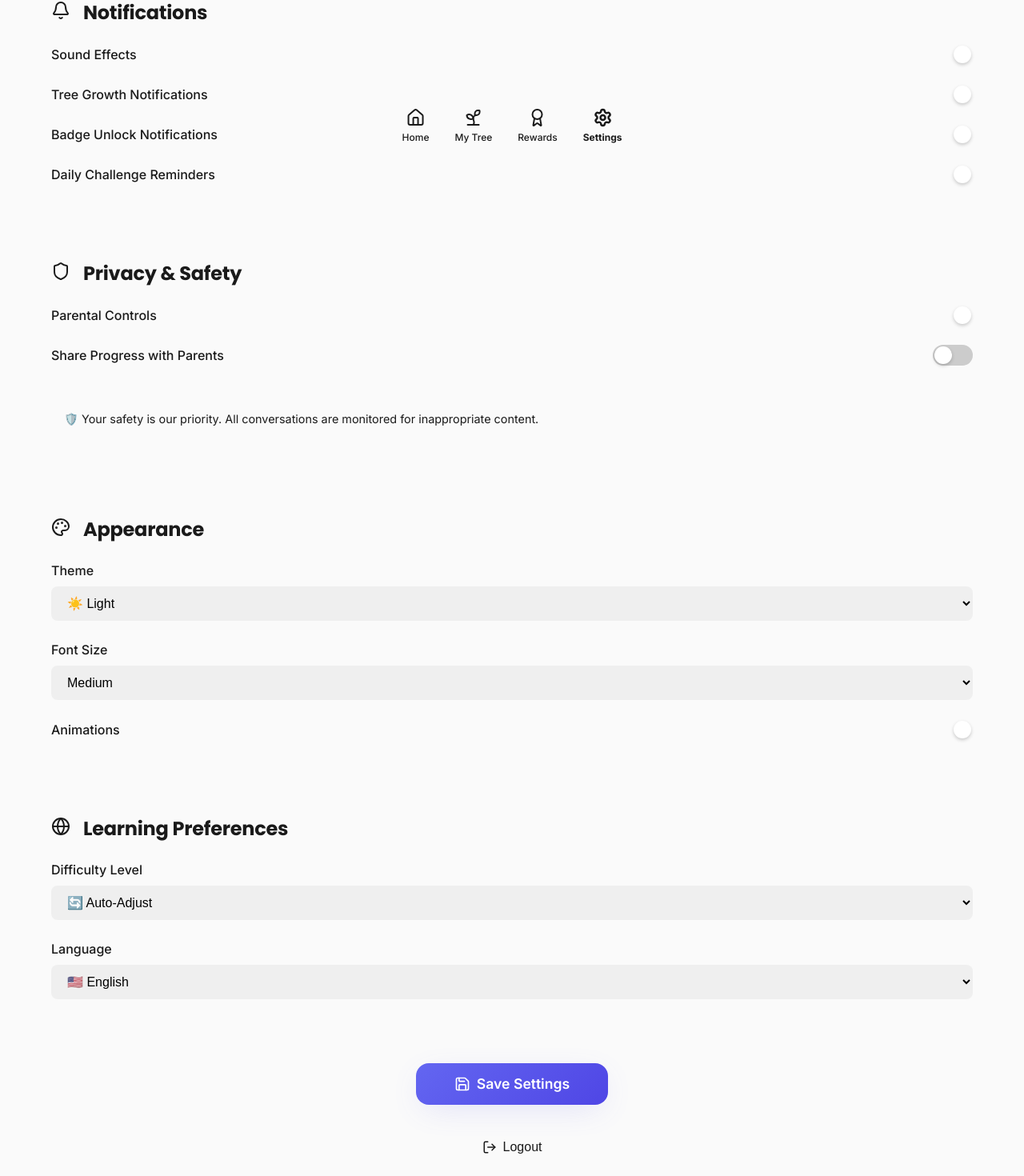
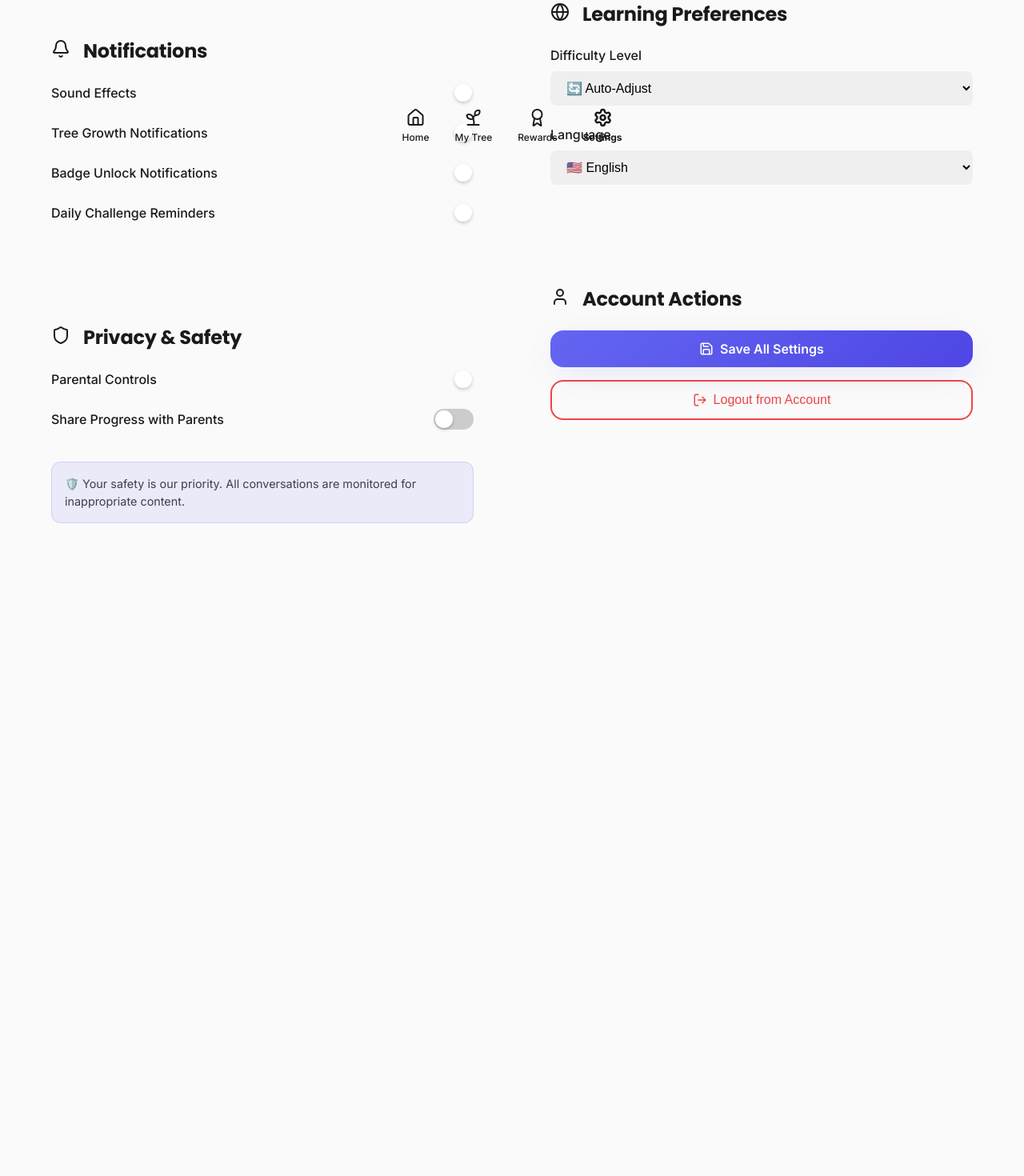
Before and after one commit to RAAZIA-YASIN6770/Echo-Mind, a React (Vite) app in the folder frontend/: page /settings in a window 1280 px wide. Shown: the part 575-2045 px from the top of the page at 80% size. After the commit the page ends 1469 px from the top, so only its background shows below. Built offline with nearby package versions, Linux system fonts and the light colour scheme.

Commit message:
feat: Implement a new settings page component with user profile, notification, privacy, appearance, and learning preference management, alongside landscape layout documentation.

```diff
--- a/frontend/src/pages/SettingsPage.jsx
+++ b/frontend/src/pages/SettingsPage.jsx
@@ -44,17 +44,26 @@ const SettingsPage = () => {
     };
 
     return (
-        <div className="container" style={{ paddingBottom: '8rem', paddingTop: '2rem' }}>
+        <div className="container" style={{ paddingBottom: '8rem', paddingTop: '2rem', maxWidth: '1400px' }}>
             <motion.div
                 initial={{ opacity: 0, y: -20 }}
                 animate={{ opacity: 1, y: 0 }}
                 transition={{ duration: 0.6 }}
             >
-                <h1 className="text-center" style={{ marginBottom: '2rem' }}>
+                <h1 className="text-center" style={{ marginBottom: '3rem' }}>
                     Settings ⚙️
                 </h1>
             </motion.div>
 
+            {/* Landscape Layout - 2 Column Grid */}
+            <div style={{
+                display: 'grid',
+                gridTemplateColumns: 'repeat(auto-fit, minmax(500px, 1fr))',
+                gap: '2rem',
+                marginBottom: '3rem'
+            }}>
+                {/* Left Column */}
+                <div style={{ display: 'flex', flexDirection: 'column', gap: '2rem' }}>
                     {/* User Profile Section */}
                     <SettingsSection
                         icon={<User size={24} />}
@@ -124,11 +133,14 @@ const SettingsPage = () => {
                             checked={settings.shareProgress}
                             onChange={(checked) => handleChange('shareProgress', checked)}
                         />
-                <div style={{ marginTop: '1rem', padding: '1rem', background: 'var(--color-surface)', borderRadius: 'var(--radius-md)', fontSize: '0.9rem', color: 'var(--color-text-secondary)' }}>
+                        <div style={{ marginTop: '1rem', padding: '1rem', background: 'rgba(99, 102, 241, 0.1)', borderRadius: 'var(--radius-lg)', fontSize: '0.9rem', color: 'var(--color-gray-700)', border: '1px solid rgba(99, 102, 241, 0.2)' }}>
                             🛡️ Your safety is our priority. All conversations are monitored for inappropriate content.
                         </div>
                     </SettingsSection>
+                </div>
 
+                {/* Right Column */}
+                <div style={{ display: 'flex', flexDirection: 'column', gap: '2rem' }}>
                     {/* Appearance Section */}
                     <SettingsSection
                         icon={<Palette size={24} />}
@@ -191,61 +203,76 @@ const SettingsPage = () => {
                         />
                     </SettingsSection>
 
-            {/* Save Button */}
-            <motion.div
-                style={{ marginTop: '3rem', textAlign: 'center' }}
-                initial={{ opacity: 0 }}
-                animate={{ opacity: 1 }}
-                transition={{ delay: 0.6 }}
+                    {/* Account Actions Section */}
+                    <SettingsSection
+                        icon={<User size={24} />}
+                        title="Account Actions"
+                        delay={0.6}
                     >
+                        <div style={{ display: 'flex', flexDirection: 'column', gap: '1rem' }}>
                             <motion.button
                                 className="btn btn-primary"
-                    style={{ fontSize: '1.1rem', padding: '1rem 3rem', display: 'inline-flex', alignItems: 'center', gap: '0.5rem' }}
-                    whileHover={{ scale: 1.05 }}
-                    whileTap={{ scale: 0.95 }}
+                                style={{
+                                    fontSize: '1rem',
+                                    padding: '0.875rem 2rem',
+                                    display: 'flex',
+                                    alignItems: 'center',
+                                    justifyContent: 'center',
+                                    gap: '0.5rem',
+                                    width: '100%'
+                                }}
+                                whileHover={{ scale: 1.02 }}
+                                whileTap={{ scale: 0.98 }}
                                 onClick={handleSave}
                             >
-                    <Save size={20} />
-                    {saved ? '✅ Saved!' : 'Save Settings'}
+                                <Save size={18} />
+                                {saved ? '✅ Settings Saved!' : 'Save All Settings'}
                             </motion.button>
-            </motion.div>
 
-            {/* Logout Button */}
-            <motion.div
-                style={{ marginTop: '2rem', textAlign: 'center' }}
-                initial={{ opacity: 0 }}
-                animate={{ opacity: 1 }}
-                transition={{ delay: 0.7 }}
-            >
                             <button
                                 style={{
                                     background: 'none',
-                        border: '2px solid var(--color-danger)',
-                        color: 'var(--color-danger)',
-                        padding: '0.75rem 2rem',
-                        borderRadius: 'var(--radius-full)',
+                                    border: '2px solid #ef4444',
+                                    color: '#ef4444',
+                                    padding: '0.875rem 2rem',
+                                    borderRadius: 'var(--radius-xl)',
                                     fontSize: '1rem',
                                     cursor: 'pointer',
-                        display: 'inline-flex',
+                                    display: 'flex',
                                     alignItems: 'center',
+                                    justifyContent: 'center',
                                     gap: '0.5rem',
-                        transition: 'all 0.3s ease'
+                                    transition: 'all 0.3s ease',
+                                    width: '100%'
                                 }}
                                 onMouseEnter={(e) => {
-                        e.target.style.background = 'var(--color-danger)';
+                                    e.target.style.background = '#ef4444';
                                     e.target.style.color = 'white';
                                 }}
                                 onMouseLeave={(e) => {
                                     e.target.style.background = 'none';
-                        e.target.style.color = 'var(--color-danger)';
+                                    e.target.style.color = '#ef4444';
                                 }}
                             >
                                 <LogOut size={18} />
-                    Logout
+                                Logout from Account
                             </button>
-            </motion.div>
+                        </div>
+                    </SettingsSection>
+                </div>
+            </div>
+
+            {/* Mobile Responsive Note */}
+            <style jsx>{`
+                @media (max-width: 1100px) {
+                    .container > div:first-of-type {
+                        grid-template-columns: 1fr !important;
+                    }
+                }
+            `}</style>
         </div>
     );
+
 };
 
 // Reusable Components
```
Also changed, not shown: 1 other file (tests, documents, lock files or other folders). Lines whose indentation alone changed are shown as unchanged.
